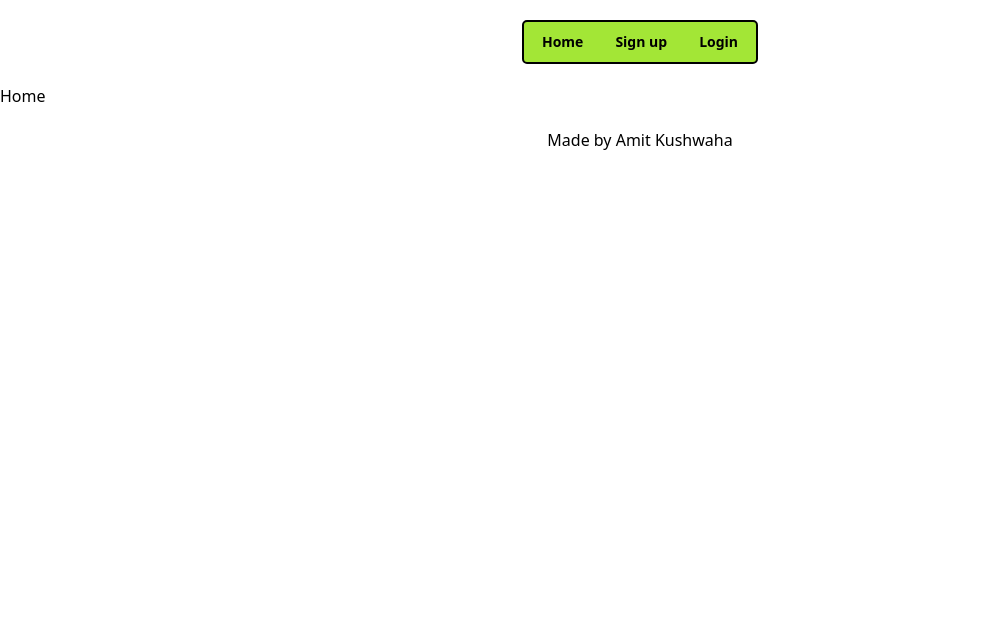
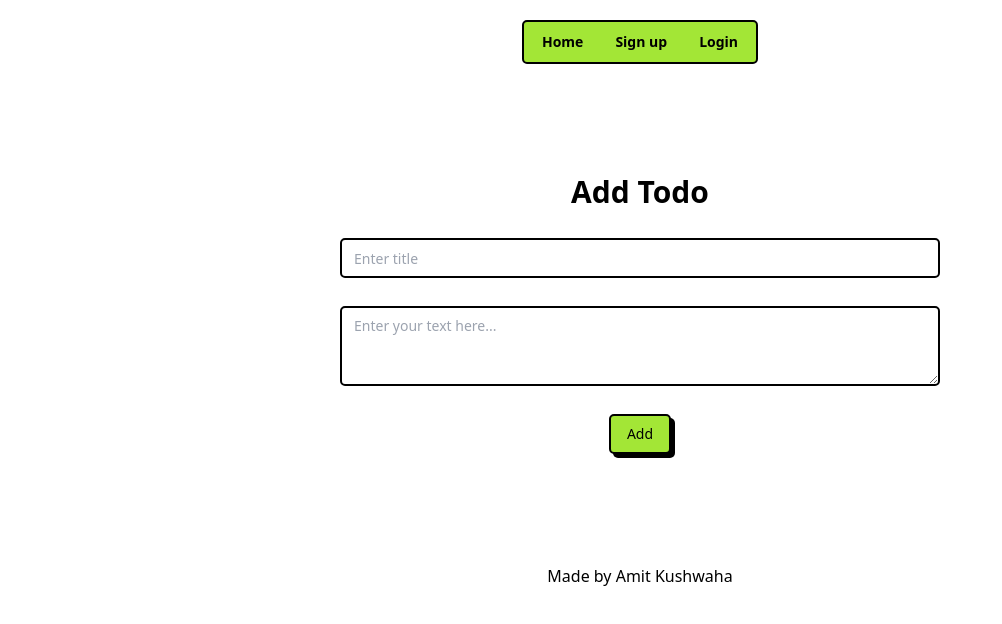
Before and after one commit to amitkushh/Todo-Mern-dev, a React app in the folder client/: page /home in a window 1280 px wide. Shown: the top 624 px of the page, without its empty margins (0-1002 px from the left). Built offline with nearby package versions, Linux system fonts and the light colour scheme; the HTML template or start-up script is replaced by a standard one.

Commit message:
todo section done

```diff
--- a/client/src/components/Hero/Hero.jsx
+++ b/client/src/components/Hero/Hero.jsx
@@ -4,14 +4,13 @@ import { Link } from "react-router-dom";
 function Hero() {
   return (
     <div className="flex flex-col justify-center items-center gap-8 px-7 py-16 md:py-[90px]">
-      <h1 className="text-5xl text-center font-semibold md:text-6xl md:max-w-[800px] leading-[110%] md:leading-[120%]">
-        Master Your Day with the Ultimate{" "}
+      <h1 className="text-4xl text-center font-semibold md:text-6xl md:max-w-[800px] leading-[110%] md:leading-[120%]">
+        Crush Your Tasks!{" "}
         <span className="text-main shadow-lg">To-Do List!</span>
       </h1>
       <p className="text-center md:max-w-[500px]">
-        Tired of forgetting tasks or feeling overwhelmed? Stay on top of
-        everything with a to-do list that works for you! Organize, prioritize,
-        and conquer your day—one task at a time.{" "}
+        Stay organized, stay productive! Turn chaos into clarity with a to-do
+        list that helps you focus, prioritize, and get things done—effortlessly.
       </p>
       <Link to="/sign-up">
         <Button>Get Started</Button>
--- a/client/src/pages/Home.jsx
+++ b/client/src/pages/Home.jsx
@@ -1,9 +1,25 @@
-import React from 'react'
+import { Button } from "@/components/ui/button";
+import { Input } from "@/components/ui/input";
+import { Textarea } from "@/components/ui/textarea";
 
 function Home() {
   return (
-    <div>Home</div>
-  )
+    <div className="flex flex-col justify-center items-center px-7 gap-7 py-16 md:py-[90px]">
+      <h2 className="text-3xl font-semibold">Add Todo</h2>
+      <Input
+        className="w-[300px] md:w-[600px]"
+        type="text"
+        placeholder="Enter title"
+        required
+      />
+      <Textarea
+        className="w-[300px] md:w-[600px]"
+        placeholder="Enter your text here..."
+        required
+      />
+      <Button>Add</Button>
+    </div>
+  );
 }
 
-export default Home
+export default Home;
```
